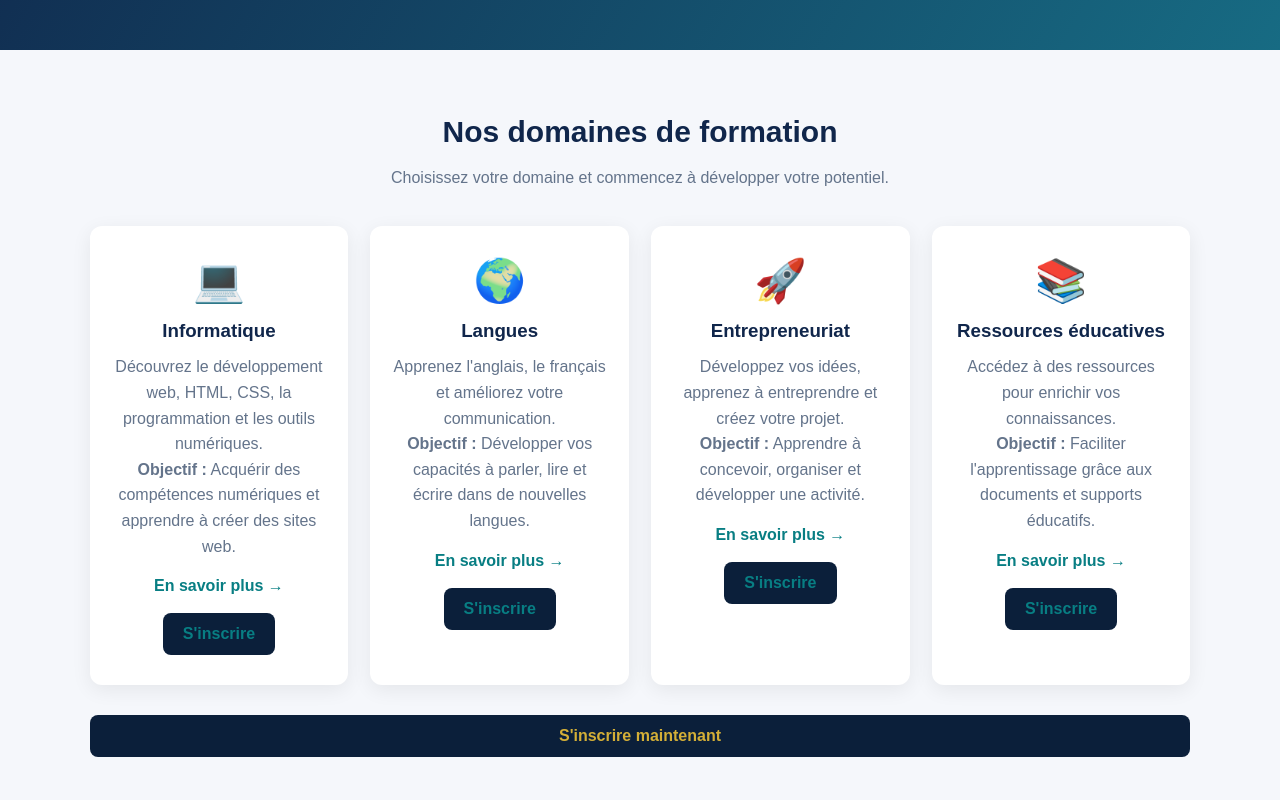
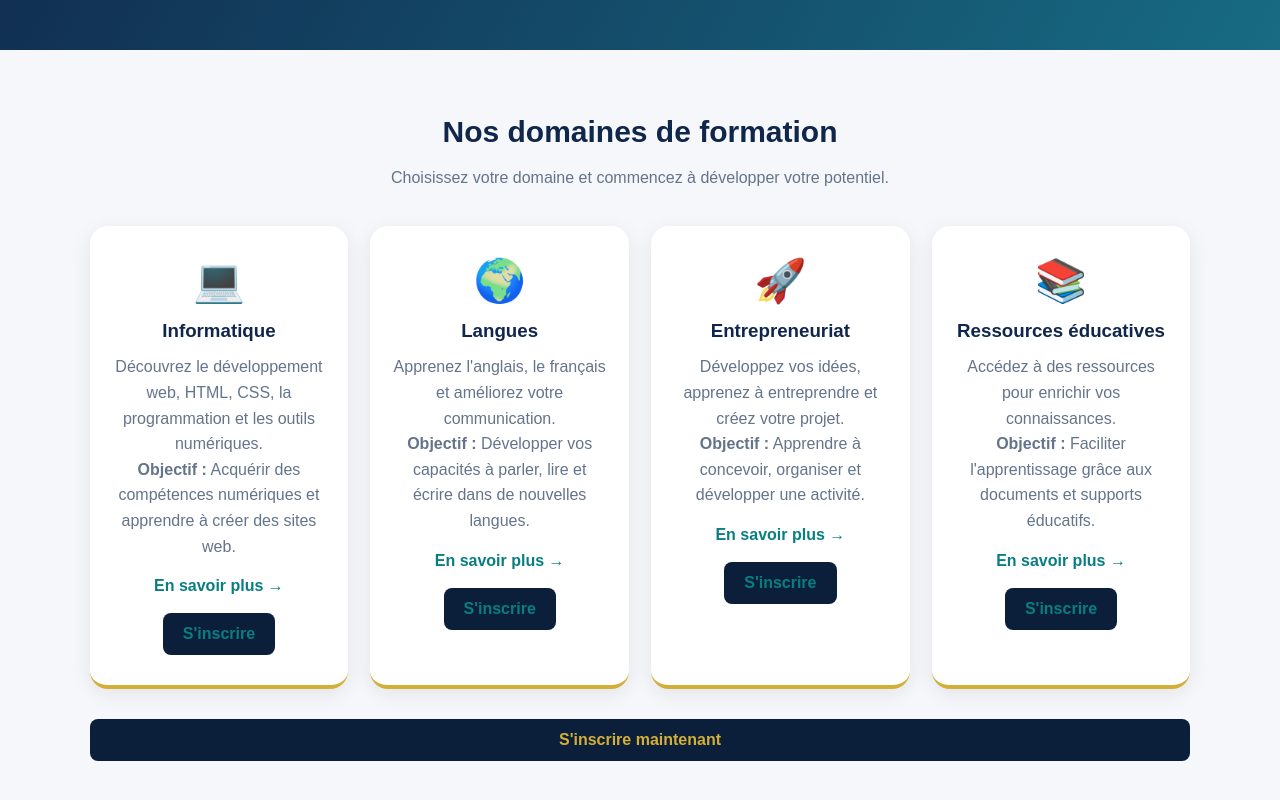
Before and after one commit to Smartkillhub/Smartskill-hub, a plain HTML site: page index.html in a window 1280 px wide. Shown: the part 422-1222 px from the top of the page. Drawn offline with Linux system fonts and the light colour scheme.

Commit message:
Update index.html

```diff
--- a/index.html
+++ b/index.html
@@ -119,13 +119,26 @@ section {
   margin-top: 35px;
 }
 
+
 .card {
   background: white;
   padding: 30px 22px;
-  border-radius: 12px;
-  box-shadow: 0 5px 20px rgba(0,0,0,0.07);
-  transition: 0.3s;
+  border-radius: 18px;
+  box-shadow: 0 5px 20px rgba(0,0,0,0.08);
+  transition: all 0.3s ease;
+  border-bottom: 4px solid #d4af37;
 }
+
+.card:hover {
+  transform: translateY(-8px);
+  box-shadow: 0 12px 30px rgba(0,0,0,0.15);
+}
+
+.card .emoji {
+  font-size: 42px;
+  margin-bottom: 15px;
+}
+
 
 
 .inscription {
```
